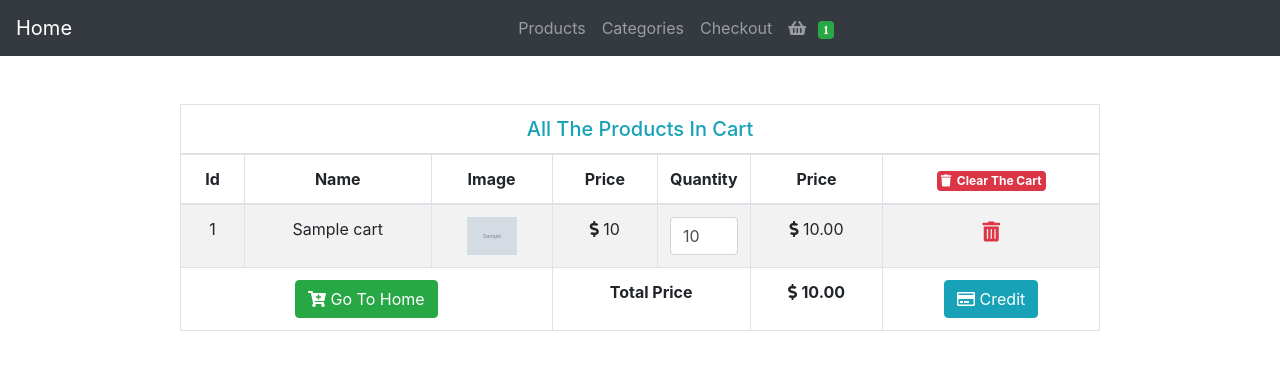
After one commit to haghighisina/shop, a PHP site: page /cart.php in a window 1280 px wide. The commit adds this page. Shown: the top 370 px of the page. Run offline with PHP 8.4, Linux system fonts and the light colour scheme; tables that the repository leaves empty or names only in its code hold one stand-in row (values such as "Sample post"); some libraries are stand-ins or nearby versions.

Commit message:
Shopping Cart

```diff
--- a/action/action.php
+++ b/action/action.php
@@ -30,4 +30,18 @@ if (isset($_GET['cartItem']) && isset($_GET['cartItem']) == 'cart_item'){
     $products = countProductsInCart();
     echo $products;
 }
+if (isset($_GET['remove'])){
+    deleteItemFromCart($_GET['remove']);
+    $_SESSION['showAlert'] = 'block';
+    $_SESSION['message'] = 'Item removed from the cart!';
+    header('location:../cart.php');
+    exit();
+}
+if (isset($_GET['clear'])){
+    clearAllItemInCart();
+    $_SESSION['showAlert'] = 'block';
+    $_SESSION['message'] = 'All Item removed from the cart!';
+    header('location:../cart.php');
+    exit();
+}
 ?>
--- /dev/null
+++ b/cart.php
@@ -0,0 +1,78 @@
+<?php session_start();
+require_once __DIR__ .'/includes.php';
+require_once __DIR__ .'/function/cart.php';
+$products = getProductInCart();
+$total_price = 0;
+?>
+<div class="container">
+    <div class="row justify-content-center">
+        <div class="col-lg-10">
+            <div style="display:<?php if (isset($_SESSION['showAlert'])){
+                echo $_SESSION['showAlert'];}else{echo 'none';} unset($_SESSION['showAlert']); ?>"
+                 class="alert alert-success alert-dismissible mt-3">
+                <button type="button" class="close" data-dismiss="alert">&times;</button>
+                <strong><?php if (isset($_SESSION['message'])){echo $_SESSION['message'];} unset($_SESSION['showAlert']); ?></strong>
+            </div>
+            <div class="table-responsive mt-5">
+                <table class="table table-bordered table-striped text-center">
+                   <thead>
+                   <tr>
+                       <td colspan="7">
+                           <h5 class="text-center text-info m-0">All The Products In Cart</h5>
+                       </td>
+                   </tr>
+                   <tr>
+                       <th>Id</th><th>Name</th><th>Image</th><th>Price</th><th>Quantity</th><th>Price</th>
+                       <th>
+                           <a href="action/action.php?clear=all" class="badge badge-danger p-1"
+                              onclick="return confirm('Are you sure?')">
+                               <i class="fas fa-trash"></i>&nbsp; Clear The Cart
+                           </a>
+                       </th>
+                   </tr>
+                   </thead>
+                    <tbody>
+                    <?php foreach ($products as $product):;?>
+                        <tr>
+                            <td><?= $product['id'];?></td>
+                            <td><?= $product['product_name'];?></td>
+                            <td><img src="<?= $product['product_image'];?>" width="50"></td>
+                            <td><i class="fas fa-dollar-sign"></i> <?= $product['product_price'];?></td>
+                            <td style="width: 75px;">
+                                <input type="number" class="form-control w-100 itemQuantity"
+                                value="<?= $product['quantity'];?>">
+                            </td>
+                            <td><i class="fas fa-dollar-sign"></i> <?= number_format($product['total_price'],2);?></td>
+                            <td>
+                                <a href="action/action.php?remove=<?= $product['id'];?>"
+                                   class="text-danger lead" onclick="return confirm('Are you sure')">
+                                    <i class="fas fa-trash-alt"></i>
+                                </a>
+                            </td>
+                        </tr>
+                    <?php $total_price += $product['total_price'];?>
+                    <?php endforeach;?>
+                    <tr>
+                        <td colspan="3">
+                            <a href="index.php" class="btn btn-success">
+                                <i class="fas fa-cart-plus"></i> Go To Home
+                            </a>
+                        </td>
+                        <td colspan="2"><b>Total Price</b></td>
+                        <td><i class="fas fa-dollar-sign"></i>
+                            <b><?= number_format($total_price,2);?></b>
+                        </td>
+                        <td>
+                            <a href="chekcout.php" class="btn btn-info <?= ($total_price)>1 ? '' : 'disabled';?>">
+                                <i class="far fa-credit-card"></i> Credit
+                            </a>
+                        </td>
+                    </tr>
+                    </tbody>
+                </table>
+            </div>
+        </div>
+    </div>
+</div>
+
+<?php require_once __DIR__.'/template/footer.php'; ?>
--- a/function/cart.php
+++ b/function/cart.php
@@ -11,6 +11,19 @@ function getProduct():array{
         $products[] = $row;
     }
    return $products;
+}
+function getProductInCart():array{
+    $sql = "SELECT * FROM cart";
+    $result = getDb()->prepare($sql);
+    if (!$result){
+        return [];
+    }
+    $result->execute();
+    $products = [];
+    while ($row = $result->fetch()){
+        $products[] = $row;
+    }
+    return $products;
 }
 function countProductsInCart():int{
     $sql = "SELECT COUNT(id) FROM cart";
@@ -54,3 +67,14 @@ function insertDataIntoCart(string $productName,string $productPrice,string $pro
     ];
     $statement->execute($data);
 }
+function deleteItemFromCart(int $product):int{
+    $sql = "DELETE FROM cart WHERE id= :ProductId";
+    $statement = getDb()->prepare($sql);
+    if ($statement === false){return 0;}
+    return (int)$statement->execute([':ProductId' => $product]);
+}
+function clearAllItemInCart(){
+    $sql = "DELETE FROM cart";
+    $statement = getDb()->prepare($sql);
+    $statement->execute();
+}
--- a/includes.php
+++ b/includes.php
@@ -1,4 +1,4 @@
 <?php
 require_once __DIR__.'/template/header.php';
-require_once __DIR__.'/template/navbar.php';
 require_once __DIR__.'/action/action.php';
+require_once __DIR__.'/function/database.php';
--- a/index.php
+++ b/index.php
@@ -2,7 +2,6 @@
 error_reporting(-1);
 ini_set('display_errors','on');
 require_once __DIR__.'/includes.php';
-
 ?>
 <div class="container">
     <?php require_once __DIR__.'/products.php';?>
--- a/js/addItemBtn.js
+++ b/js/addItemBtn.js
@@ -17,16 +17,5 @@ $(".addItemBtn").click(function(e) {
         }
     });
 });
-    cartItems();
 
-    function cartItems() {
-        $.ajax({
-            url: 'action/action.php',
-            method: 'get',
-            data: {cartItem: "cart_item"},
-            success: function(response) {
-                $("#cart-item").html(response);
-            }
-        });
-    }
 });
--- /dev/null
+++ b/js/cartItems.js
@@ -0,0 +1,12 @@
+cartItems();
+
+function cartItems() {
+    $.ajax({
+        url: 'action/action.php',
+        method: 'get',
+        data: {cartItem: "cart_item"},
+        success: function(response) {
+            $("#cart-item").html(response);
+        }
+    });
+}
--- a/template/footer.php
+++ b/template/footer.php
@@ -1,5 +1,6 @@
 <script src='https://cdnjs.cloudflare.com/ajax/libs/jquery/3.5.1/jquery.min.js'></script>
 <script src='https://cdnjs.cloudflare.com/ajax/libs/twitter-bootstrap/4.5.2/js/bootstrap.min.js'></script>
 <script src="js/addItemBtn.js"></script>
+<script src="js/cartItems.js"></script>
 </body>
 </html>
--- a/template/header.php
+++ b/template/header.php
@@ -10,3 +10,4 @@
     <link rel='stylesheet' href='https://cdnjs.cloudflare.com/ajax/libs/font-awesome/5.9.0/css/all.min.css' />
 </head>
 <body>
+<?php require_once __DIR__.'/navbar.php';?>
--- a/template/navbar.php
+++ b/template/navbar.php
@@ -18,7 +18,7 @@
                 <a class="nav-link" href="#">Checkout</a>
             </li>
             <li class="nav-item">
-                <a class="nav-link" href="#">
+                <a class="nav-link" href="cart.php">
                     <i class="fas fa-shopping-basket">
                         &ensp;<span id="cart-item" class="badge badge-success"></span>
                     </i>
```
